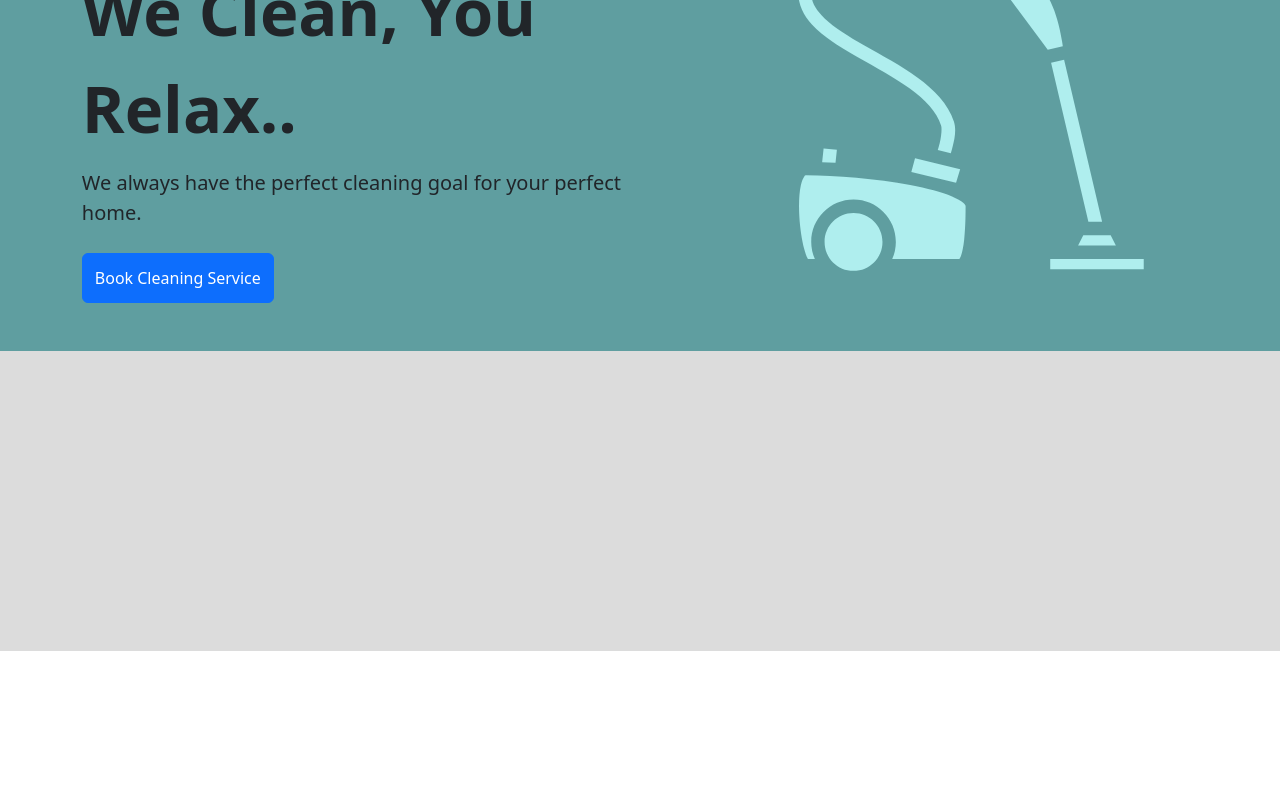
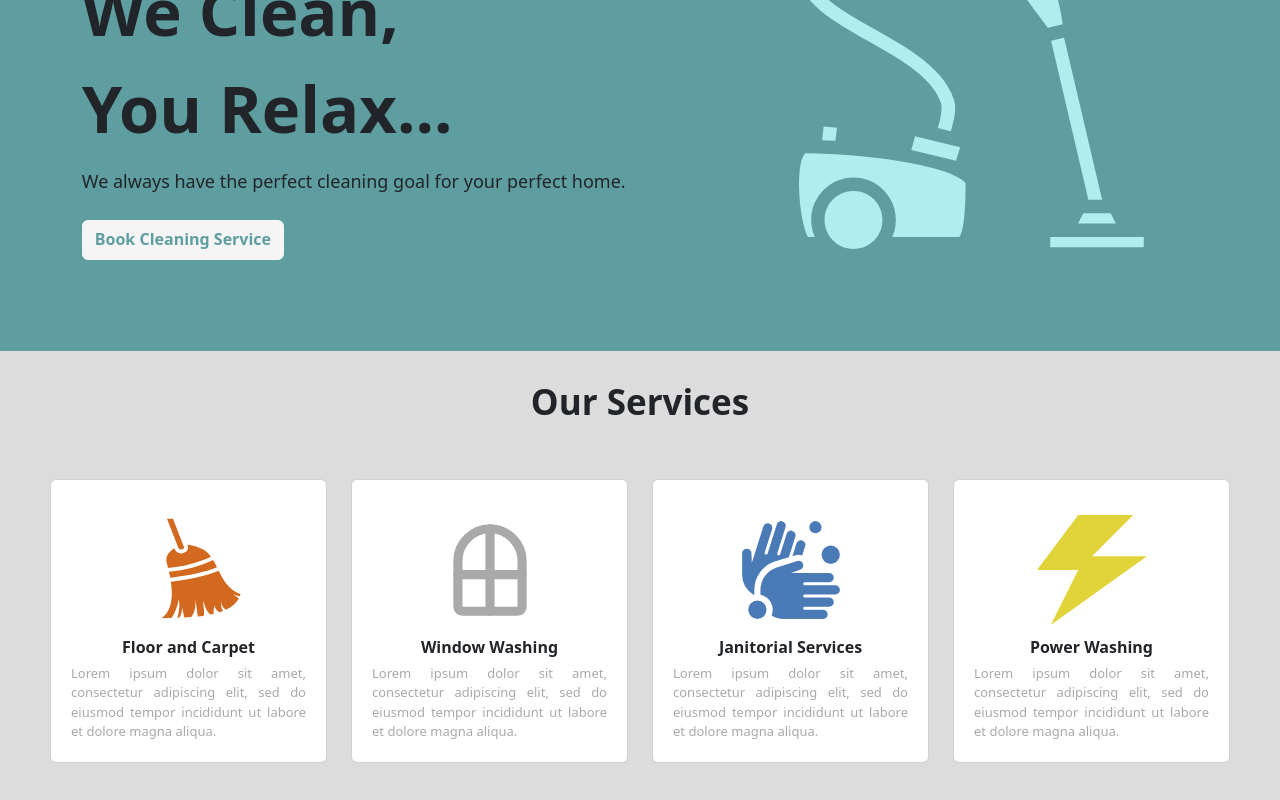
Before and after one commit to yeisharoberts/sparklehome, a React (Create React App) app in the folder client/: page / in a window 1280 px wide. Shown: the part 214-1014 px from the top of the page. Before the commit the page ends 865 px from the top, so only its background shows below. Built offline with nearby package versions, Linux system fonts and the light colour scheme.

Commit message:
'updateUI'

```diff
--- a/client/src/App.js
+++ b/client/src/App.js
@@ -3,6 +3,7 @@ import Navigation from './Navigation';
 import Home from './Home';
 // React
 import { Routes, Route } from 'react-router-dom';
+import Book_Cleaning from './Book_Cleaning';
 
 function App() {
   return (
@@ -10,6 +11,7 @@ function App() {
       <Navigation />
       <Routes>
         <Route path="/" element={<Home />} />
+        <Route path="/Book_Cleaning" element={<Book_Cleaning />} />
       </Routes>
     </div>
   );
--- /dev/null
+++ b/client/src/Book_Cleaning.js
@@ -0,0 +1,13 @@
+
+
+function Book_Cleaning(){
+    return(
+        <>
+            <div>
+                hey
+            </div>
+        </>
+    );
+}
+
+export default Book_Cleaning;
--- a/client/src/Home.js
+++ b/client/src/Home.js
@@ -1,11 +1,15 @@
 // css
 import './css/Home.css';
 // Icon
-import { GiVacuumCleaner } from "react-icons/gi";
+import { GiVacuumCleaner, GiBroom } from "react-icons/gi";
+import { TbWindow } from "react-icons/tb";
+import { FaHandsWash } from "react-icons/fa";
+import { ImPower } from "react-icons/im";
 // Bootstrap
 import Row from 'react-bootstrap/Row';
 import Col from 'react-bootstrap/Col';
 import Button from 'react-bootstrap/Button';
+import Card from 'react-bootstrap/Card';
 
 function Home() {
     return (
@@ -17,18 +21,96 @@ function Home() {
                             <Col className='row-title'>
                                 <div>
                                     <div className='title-header'>
-                                        We Clean, You Relax..
+                                        We Clean,<br /> You Relax...
                                     </div>
                                     <div className='title-desc'>
                                         We always have the perfect cleaning goal for your perfect home.
                                     </div>
                                     <div className='title-btn'>
-                                        <Button className='btn-service'>Book Cleaning Service</Button>
+                                        <Button className='btn-service' href="/Book_Cleaning">Book Cleaning Service</Button>
                                     </div>
                                 </div>
                             </Col>
                             <Col className='row-icon'>
                                 <GiVacuumCleaner className='icon-vacuum' />
+                            </Col>
+                        </Row>
+                    </div>
+                </div>
+                <div className='parent-our-services'>
+                    <div className='our-services'>
+                        Our Services
+                    </div>
+
+                    <div className='row-services'>
+                        <Row>
+                            <Col>
+                                <div>
+                                    <Card>
+                                        <div>
+                                            <div className='gi-broom'>
+                                                <GiBroom />
+                                            </div>
+                                            <div className='services1-title'>
+                                                Floor and Carpet
+                                            </div>
+                                            <div className='services1-desc'>
+                                                Lorem ipsum dolor sit amet, consectetur adipiscing elit, sed do eiusmod tempor incididunt ut labore et dolore magna aliqua.
+                                            </div>
+                                        </div>
+                                    </Card>
+                                </div>
+                            </Col>
+                            <Col>
+                                <div>
+                                    <Card>
+                                        <div>
+                                            <div className='tb-window'>
+                                                <TbWindow />
+                                            </div>
+                                            <div className='services1-title'>
+                                                Window Washing
+                                            </div>
+                                            <div className='services1-desc'>
+                                                Lorem ipsum dolor sit amet, consectetur adipiscing elit, sed do eiusmod tempor incididunt ut labore et dolore magna aliqua.
+                                            </div>
+                                        </div>
+                                    </Card>
+                                </div>
+                            </Col>
+                            <Col>
+                                <div>
+                                    <Card>
+                                        <div>
+                                            <div className='fahandswash'>
+                                                <FaHandsWash />
+                                            </div>
+                                            <div className='services1-title'>
+                                                Janitorial Services
+                                            </div>
+                                            <div className='services1-desc'>
+                                                Lorem ipsum dolor sit amet, consectetur adipiscing elit, sed do eiusmod tempor incididunt ut labore et dolore magna aliqua.
+                                            </div>
+                                        </div>
+                                    </Card>
+                                </div>
+                            </Col>
+                            <Col>
+                                <div>
+                                    <Card>
+                                        <div>
+                                            <div className='im-power'>
+                                                <ImPower />
+                                            </div>
+                                            <div className='services1-title'>
+                                                Power Washing
+                                            </div>
+                                            <div className='services1-desc'>
+                                                Lorem ipsum dolor sit amet, consectetur adipiscing elit, sed do eiusmod tempor incididunt ut labore et dolore magna aliqua.
+                                            </div>
+                                        </div>
+                                    </Card>
+                                </div>
                             </Col>
                         </Row>
                     </div>
--- a/client/src/Navigation.js
+++ b/client/src/Navigation.js
@@ -12,7 +12,7 @@ function Navigation() {
                 <div className='navigation'>
                     <Navbar>
                         <Container>
-                            <Navbar.Brand href="#home"><MdOutlineCleanHands /> SparkleHome</Navbar.Brand>
+                            <Navbar.Brand href="/"><MdOutlineCleanHands /> SparkleHome</Navbar.Brand>
                             <Navbar.Toggle />
                             <Navbar.Collapse className="justify-content-end">
                                 <Navbar.Text>
--- a/client/src/css/Home.css
+++ b/client/src/css/Home.css
@@ -1,5 +1,6 @@
 .parent-home{
     min-height: 100vh;
+    padding-bottom: 30px;
     background-color: gainsboro;
 }
 
@@ -19,7 +20,7 @@
 .title-desc{
     padding-left: 10%;
     padding-top: 10px;
-    font-size: 20px;
+    font-size: 18px;
 }
 
 .row-icon{
@@ -44,11 +45,77 @@
 }
 
 .btn-service{
-    background-color: white;
-    color: cadetblue;
-    height: 50px;
-    font-weight: 500;
+    background-color: whitesmoke !important;
+    color: cadetblue !important;
+    height: 40px !important;
+    font-weight: 600 !important;
     font-size: 18px;
-    border-color: white;
+    border-color: whitesmoke !important;
     border-radius: 25px;
 }
+
+.our-services{
+    display: flex;
+    justify-content: center;
+    align-items: center;
+    padding-top: 25px;
+    font-size: 35px;
+    font-weight: 600;
+}
+
+.row-services{
+    margin: 50px;
+}
+
+.gi-broom{
+    display: flex;
+    justify-content: center;
+    align-items: end;
+    padding-top: 35px;
+    font-size: 110px;
+    color: chocolate;
+}
+
+.services1-desc{
+    padding-top: 5px;
+    padding-left: 20px;
+    padding-right: 20px;
+    padding-bottom: 20px;
+    text-align: justify;
+    font-size: 13px;
+    color: darkgray;
+}
+
+.services1-title{
+    display: flex;
+    justify-content: center;
+    padding-top: 10px;
+    font-weight: 700;
+}
+
+.tb-window{
+    display: flex;
+    justify-content: center;
+    align-items: end;
+    padding-top: 35px;
+    font-size: 110px;
+    color: darkgrey;
+}
+
+.fahandswash{
+    display: flex;
+    justify-content: center;
+    align-items: end;
+    padding-top: 35px;
+    font-size: 110px;
+    color: rgb(74, 123, 183);
+}
+
+.im-power{
+    display: flex;
+    justify-content: center;
+    align-items: end;
+    padding-top: 35px;
+    font-size: 110px;
+    color: rgb(225, 211, 58);
+}
```
